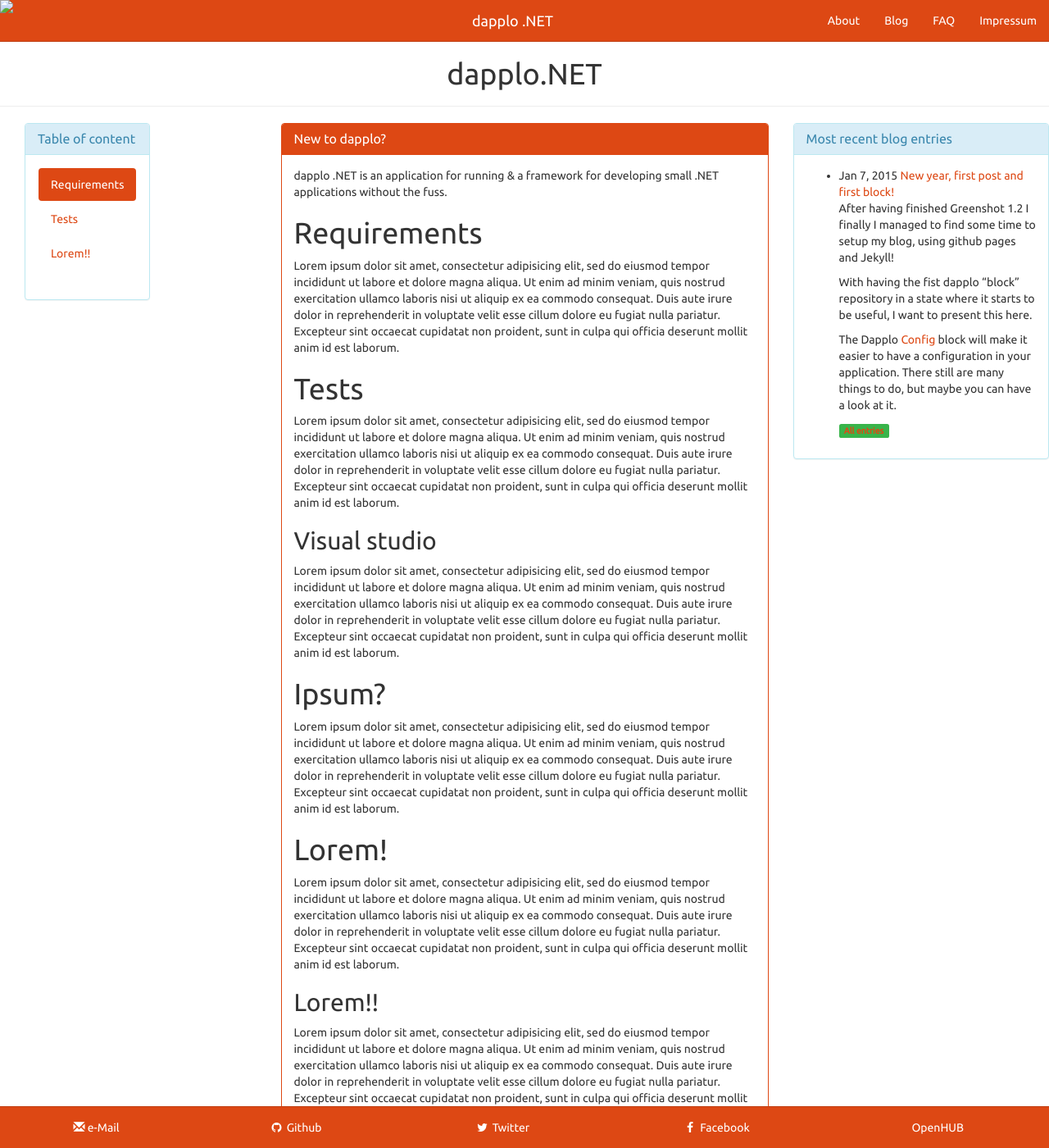
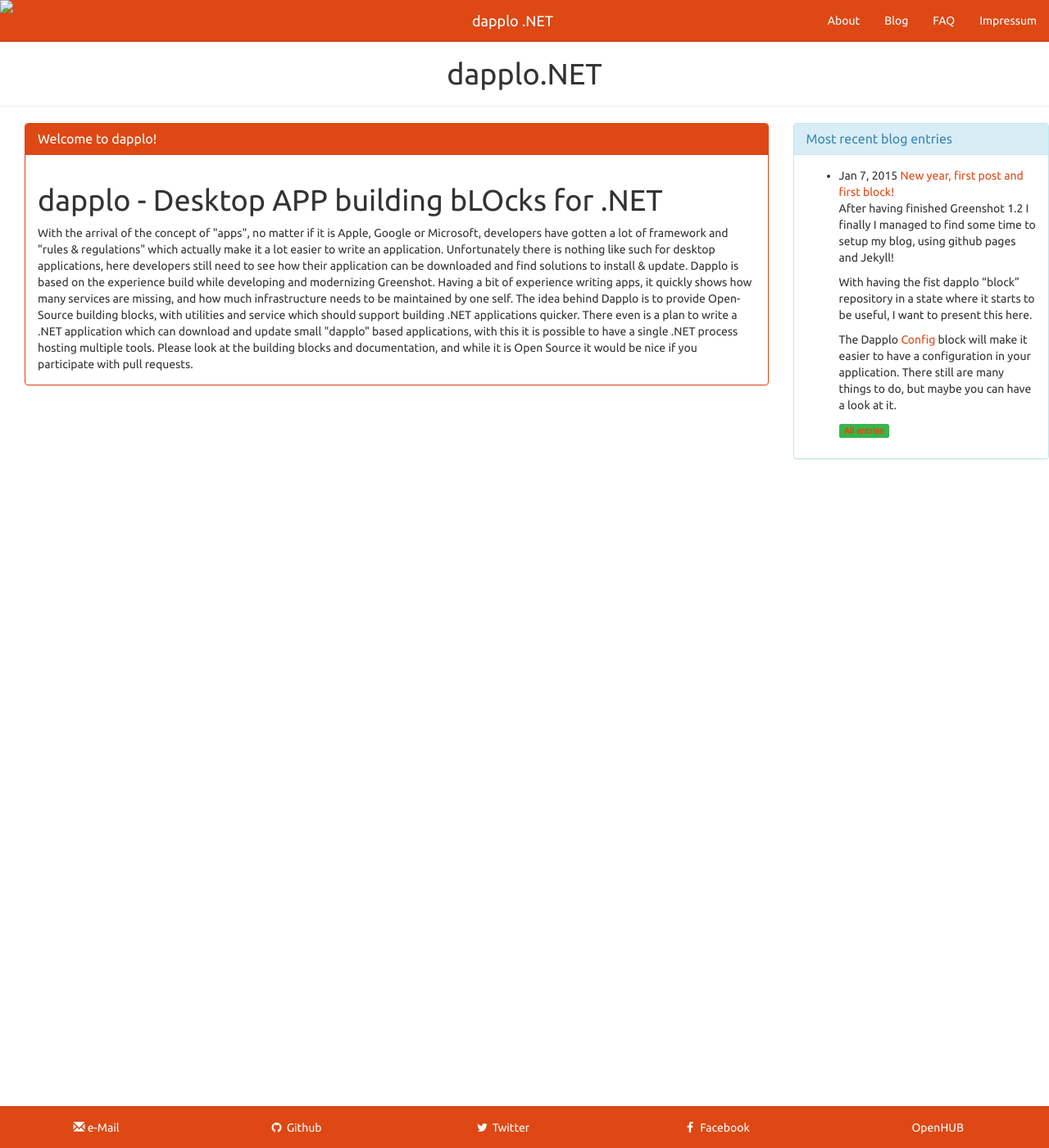
Before and after one commit to dapplo/dapplo.github.io, a Jekyll site: the page built from pages/index.html, in a window 1280 px wide and 1400 px high. Shown: the whole window at 82% size. Built offline with Jekyll 4.4.1, drawn with Linux system fonts in a browser that asks for light colours; Markdown is read by kramdown in place of the engine named in the settings; some of the changed text lies outside the part shown.

Commit message:
Updates for the site, making it somewhat usable.

```diff
--- a/_config.yml
+++ b/_config.yml
@@ -1,7 +1,7 @@
 # Site settings
 title: dapplo .NET
 email: info@dapplo.net
-description: "dapplo .NET is an application for running & a framework for developing small .NET applications without the fuss."
+description: "dapplo - Desktop APP building bLOcks for .NET"
 baseurl: ""
 url: "http://www.dapplo.net"
 twitter_username: dapplo_net
--- a/pages/index.html
+++ b/pages/index.html
@@ -5,46 +5,20 @@ title: dapplo.NET
 ---
 <div class="row-fluid">
 
-<div class="col-md-3 hidden-sm hidden-xs">
-	<div class="panel panel-info affix">
+<div class="col-md-9">
+	<div class="panel panel-primary" >
 		<div class="panel-heading">
-			<h3 class="panel-title">Table of content</h3>
+			<h3 class="panel-title">Welcome to dapplo!</h3>
 		</div>
 		<div class="panel-body">
-			<div class="navbar nav" id="scollspy">
-				<ul class="nav nav-pills nav-stacked">
-					<li class="active"><a href="#requirements">Requirements</a></li>
-					<li ><a href="#tests">Tests</a></li>
-					<li ><a href="#lorem">Lorem!!</a></li>
-				</ul>
-			</div>
-		</div>
-	</div>
-</div>
+			<h1>{{ site.description }}</h1>
+			With the arrival of the concept of "apps", no matter if it is Apple, Google or Microsoft, developers have gotten a lot of framework and "rules & regulations" which actually make it a lot easier to write an application. Unfortunately there is nothing like such for desktop applications, here developers still need to see how their application can be downloaded and find solutions to install & update.
 
-<div class="col-lg-6 col-md-9" id="tocifyable">
-	<div class="panel panel-primary" >
-		<div class="panel-heading">
-			<h3 class="panel-title">New to dapplo?</h3>
-		</div>
-		<div class="panel-body">
-			{{ site.description }}
-			<h1 id="requirements">Requirements</h1>
-			Lorem ipsum dolor sit amet, consectetur adipisicing elit, sed do eiusmod tempor incididunt ut labore et dolore magna aliqua. Ut enim ad minim veniam, quis nostrud exercitation ullamco laboris nisi ut aliquip ex ea commodo consequat. Duis aute irure dolor in reprehenderit in voluptate velit esse cillum dolore eu fugiat nulla pariatur. Excepteur sint occaecat cupidatat non proident, sunt in culpa qui officia deserunt mollit anim id est laborum.
-			<h1 id="tests">Tests</h1>
-			Lorem ipsum dolor sit amet, consectetur adipisicing elit, sed do eiusmod tempor incididunt ut labore et dolore magna aliqua. Ut enim ad minim veniam, quis nostrud exercitation ullamco laboris nisi ut aliquip ex ea commodo consequat. Duis aute irure dolor in reprehenderit in voluptate velit esse cillum dolore eu fugiat nulla pariatur. Excepteur sint occaecat cupidatat non proident, sunt in culpa qui officia deserunt mollit anim id est laborum.
-			<h2>Visual studio</h2>
-			Lorem ipsum dolor sit amet, consectetur adipisicing elit, sed do eiusmod tempor incididunt ut labore et dolore magna aliqua. Ut enim ad minim veniam, quis nostrud exercitation ullamco laboris nisi ut aliquip ex ea commodo consequat. Duis aute irure dolor in reprehenderit in voluptate velit esse cillum dolore eu fugiat nulla pariatur. Excepteur sint occaecat cupidatat non proident, sunt in culpa qui officia deserunt mollit anim id est laborum.
-			<h1>Ipsum?</h1>
-			Lorem ipsum dolor sit amet, consectetur adipisicing elit, sed do eiusmod tempor incididunt ut labore et dolore magna aliqua. Ut enim ad minim veniam, quis nostrud exercitation ullamco laboris nisi ut aliquip ex ea commodo consequat. Duis aute irure dolor in reprehenderit in voluptate velit esse cillum dolore eu fugiat nulla pariatur. Excepteur sint occaecat cupidatat non proident, sunt in culpa qui officia deserunt mollit anim id est laborum.
-			<h1>Lorem!</h1>
-			Lorem ipsum dolor sit amet, consectetur adipisicing elit, sed do eiusmod tempor incididunt ut labore et dolore magna aliqua. Ut enim ad minim veniam, quis nostrud exercitation ullamco laboris nisi ut aliquip ex ea commodo consequat. Duis aute irure dolor in reprehenderit in voluptate velit esse cillum dolore eu fugiat nulla pariatur. Excepteur sint occaecat cupidatat non proident, sunt in culpa qui officia deserunt mollit anim id est laborum.
-			<h2 id="lorem">Lorem!!</h2>
-			Lorem ipsum dolor sit amet, consectetur adipisicing elit, sed do eiusmod tempor incididunt ut labore et dolore magna aliqua. Ut enim ad minim veniam, quis nostrud exercitation ullamco laboris nisi ut aliquip ex ea commodo consequat. Duis aute irure dolor in reprehenderit in voluptate velit esse cillum dolore eu fugiat nulla pariatur. Excepteur sint occaecat cupidatat non proident, sunt in culpa qui officia deserunt mollit anim id est laborum.
-			<h3>Lorem!!!</h3>
-			Lorem ipsum dolor sit amet, consectetur adipisicing elit, sed do eiusmod tempor incididunt ut labore et dolore magna aliqua. Ut enim ad minim veniam, quis nostrud exercitation ullamco laboris nisi ut aliquip ex ea commodo consequat. Duis aute irure dolor in reprehenderit in voluptate velit esse cillum dolore eu fugiat nulla pariatur. Excepteur sint occaecat cupidatat non proident, sunt in culpa qui officia deserunt mollit anim id est laborum.
-			<h3>Lorem!!!</h3>
-			Lorem ipsum dolor sit amet, consectetur adipisicing elit, sed do eiusmod tempor incididunt ut labore et dolore magna aliqua. Ut enim ad minim veniam, quis nostrud exercitation ullamco laboris nisi ut aliquip ex ea commodo consequat. Duis aute irure dolor in reprehenderit in voluptate velit esse cillum dolore eu fugiat nulla pariatur. Excepteur sint occaecat cupidatat non proident, sunt in culpa qui officia deserunt mollit anim id est laborum.
+			Dapplo is based on the experience build while developing and modernizing Greenshot. Having a bit of experience writing apps, it quickly shows how many services are missing, and how much infrastructure needs to be maintained by one self.
+
+			The idea behind Dapplo is to provide Open-Source building blocks, with utilities and service which should support building .NET applications quicker. There even is a plan to write a .NET application which can download and update small "dapplo" based applications, with this it is possible to have a single .NET process hosting multiple tools.
+
+			Please look at the building blocks and documentation, and while it is Open Source it would be nice if you participate with pull requests.
 		</div>
 	</div>
 </div>
```
Also changed, not shown: faq/developer/faq3.md (deleted, +0 -6 lines), faq/developer/faq4.md (deleted, +0 -6 lines), faq/developer/faq5.md (deleted, +0 -6 lines), faq/developer/faq6.md (deleted, +0 -6 lines), faq/developer/faq7.md (deleted, +0 -6 lines), faq/developer/faq8.md (deleted, +0 -6 lines), faq/developer/faq9.md (deleted, +0 -6 lines), faq/user/faq3.md (deleted, +0 -6 lines), faq/user/faq4.md (deleted, +0 -6 lines), faq/user/faq5.md (deleted, +0 -6 lines), faq/user/faq6.md (deleted, +0 -6 lines), faq/user/faq7.md (deleted, +0 -6 lines), faq/user/faq8.md (deleted, +0 -6 lines), faq/user/faq9.md (deleted, +0 -6 lines), 1 more files.
